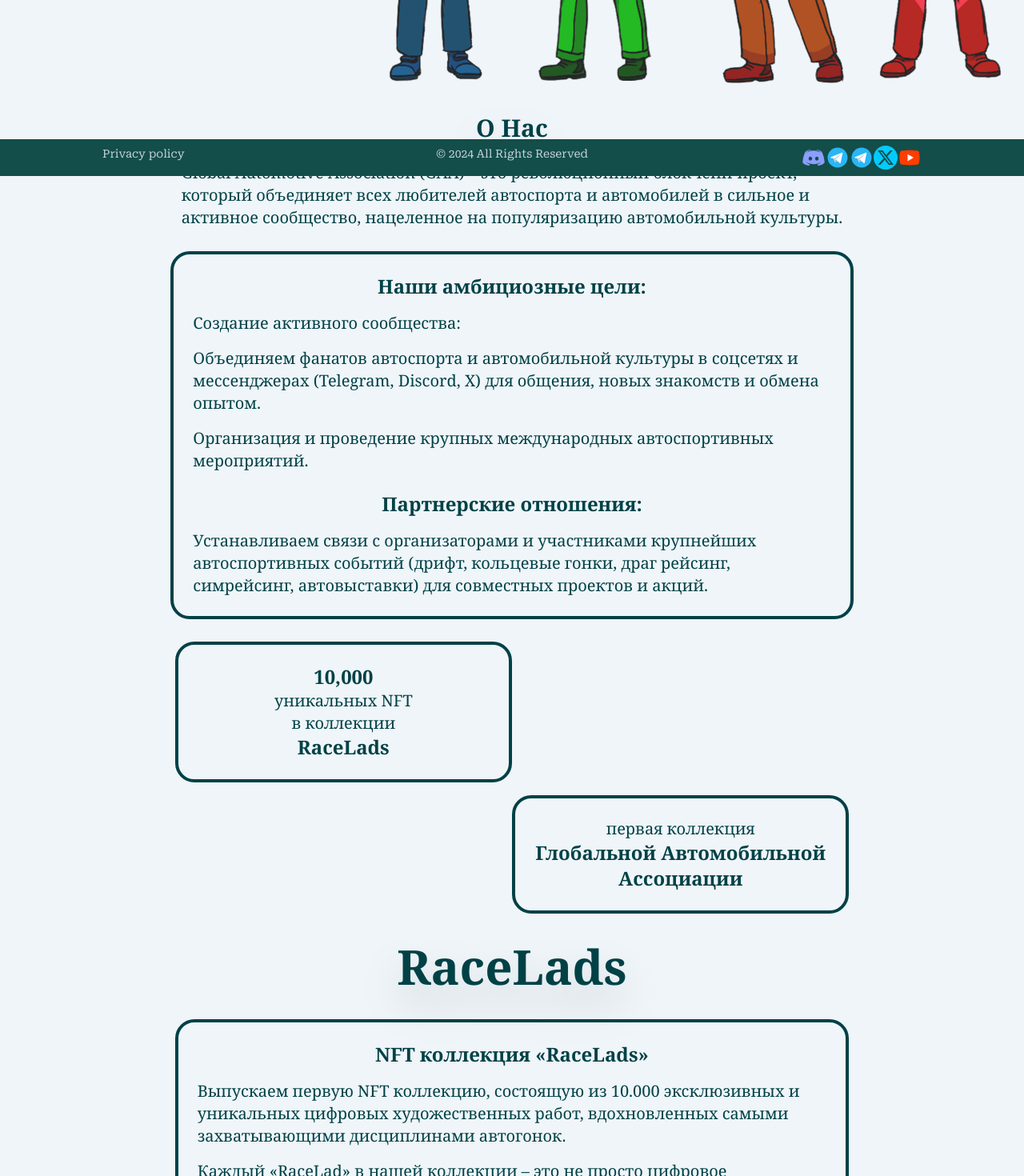
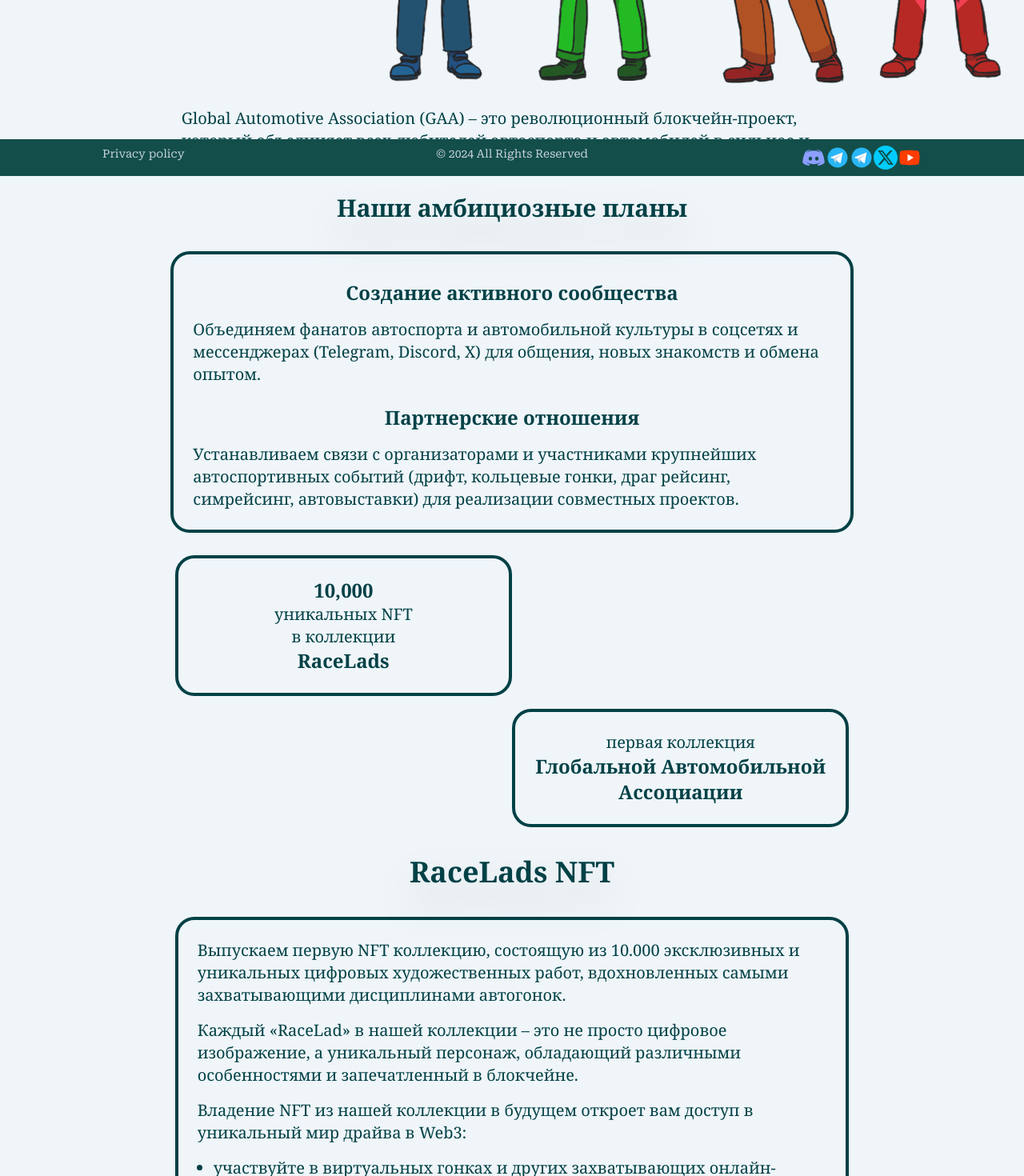
Before and after one commit to serbe/gaa, a Next.js app: page /ruabout in a window 1280 px wide. Shown: the part 580-2050 px from the top of the page at 80% size. Built offline with nearby package versions, Linux system fonts and the light colour scheme.

Commit message:
ruabout правки текста

```diff
--- a/src/app/ruabout/page.tsx
+++ b/src/app/ruabout/page.tsx
@@ -142,17 +142,6 @@ export default function Page() {
       </div>
 
       <div className="flex flex-row justify-center p-2">
-        <div className="md:basis-5/5">
-          <div
-            id="1"
-            className="p-2 text-center text-xl font-bold text-p1-darkgreen drop-shadow-2xl md:text-3xl dark:text-p1-green dark:hover:border-p1-green dark:hover:text-p1-cyan"
-          >
-            О Нас
-          </div>
-        </div>
-      </div>
-
-      <div className="flex flex-row justify-center p-2">
         <div className="text-p1-darkgreen md:basis-4/6">
           <div className="rounded-3xl">
             <div className="px-2 text-base text-p1-darkgreen md:text-xl dark:text-p1-green dark:hover:border-p1-green dark:hover:text-p1-cyan">
@@ -164,24 +153,34 @@ export default function Page() {
         </div>
       </div>
 
+      <div className="flex flex-row justify-center p-2">
+        <div className="md:basis-5/5">
+          <div
+            id="1"
+            className="p-2 text-center text-xl font-bold text-p1-darkgreen drop-shadow-2xl md:text-3xl dark:text-p1-green dark:hover:border-p1-green dark:hover:text-p1-cyan"
+          >
+            Наши амбициозные планы
+          </div>
+        </div>
+      </div>
+
+
       <div className="flex flex-row justify-center">
         <div className="mb-5 mt-5 text-p1-darkgreen md:basis-4/6">
           <div
             id="2"
             className="space-y-4 rounded-3xl border-p1-darkgreen p-6 text-left text-base text-p1-darkgreen hover:border-p2-orange hover:shadow-xl md:border-4 md:text-xl dark:text-p1-green dark:hover:border-p1-green dark:hover:text-p1-cyan"
           >
-            <p className="text-center text-xl font-bold md:text-2xl">Наши амбициозные цели:</p>
-            <p>Создание активного сообщества:</p>
+            <p className="pt-2 text-center text-xl font-bold md:text-2xl">Создание активного сообщества</p>
             <p>
               Объединяем фанатов автоспорта и автомобильной культуры в соцсетях и мессенджерах
               (Telegram, Discord, X) для общения, новых знакомств и обмена опытом.
             </p>
-            <p>Организация и проведение крупных международных автоспортивных мероприятий.</p>
-            <p className="pt-2 text-center text-xl font-bold md:text-2xl">Партнерские отношения:</p>
+            <p className="pt-2 text-center text-xl font-bold md:text-2xl">Партнерские отношения</p>
             <p>
               Устанавливаем связи с организаторами и участниками крупнейших автоспортивных событий
-              (дрифт, кольцевые гонки, драг рейсинг, симрейсинг, автовыставки) для совместных
-              проектов и акций.
+              (дрифт, кольцевые гонки, драг рейсинг, симрейсинг, автовыставки) для реализации совместных
+              проектов.
             </p>
           </div>
         </div>
@@ -224,9 +223,9 @@ export default function Page() {
         <div className="md:basis-3/5">
           <div
             id="4"
-            className="pt-5 text-center text-6xl font-bold text-p1-darkgreen drop-shadow-2xl dark:text-p1-green dark:hover:border-p1-green dark:hover:text-p1-cyan"
+            className="pt-5 text-center text-4xl font-bold text-p1-darkgreen drop-shadow-2xl dark:text-p1-green dark:hover:border-p1-green dark:hover:text-p1-cyan"
           >
-            RaceLads
+            RaceLads NFT
           </div>
         </div>
         <div className="md:basis-1/5"></div>
@@ -237,7 +236,6 @@ export default function Page() {
         <div className="text-p1-darkgreen md:basis-4/6">
           <div>
             <div className="my-5 space-y-4 rounded-3xl border-p1-darkgreen p-6 text-left text-base text-p1-darkgreen hover:border-p2-orange hover:shadow-xl md:border-4 md:text-xl dark:text-p1-green dark:hover:border-p1-green dark:hover:text-p1-cyan">
-              <p className="text-center text-2xl font-bold">NFT коллекция «RaceLads»</p>
               <p className="text-left text-base md:text-xl">
                 Выпускаем первую NFT коллекцию, состоящую из 10.000 эксклюзивных и уникальных
                 цифровых художественных работ, вдохновленных самыми захватывающими дисциплинами
@@ -250,7 +248,7 @@ export default function Page() {
               </p>
               <p className="text-left text-base md:text-xl">
                 Владение NFT из нашей коллекции в будущем откроет вам доступ в уникальный мир драйва
-                на Web3:
+                в Web3:
               </p>
               <ul className="list-disc space-y-3 px-5">
                 <li className="text-left text-base md:text-xl">
@@ -460,7 +458,7 @@ export default function Page() {
                 </li>
                 <li className="text-left text-base md:text-xl">выдачи цифровых лицензий</li>
               </ul>
-              <p className="text-center text-2xl font-bold">Уникальность коллекций заключается в</p>
+              <p className="text-center text-2xl font-bold">Уникальность коллекций заключается в:</p>
               <ul className="list-disc space-y-3 px-5">
                 <li className="text-left text-base md:text-xl">
                   ограниченном тираже уникальных объектов цифрового искусства
@@ -469,7 +467,7 @@ export default function Page() {
                   принадлежности коллекции к Проекту автоспортивного и автокультурного сообщества
                 </li>
                 <li className="text-left text-base md:text-xl">
-                  ограниченным перечнем коллекций цифрового исскусства
+                  ограниченном перечне коллекций цифрового исскусства
                 </li>
               </ul>
             </div>
@@ -483,9 +481,8 @@ export default function Page() {
         <div className="md:basis-3/5">
           <div
             id="7"
-            className="pt-5 text-center text-3xl font-bold text-p1-darkgreen drop-shadow-2xl md:text-4xl dark:text-p1-green dark:hover:text-p1-cyan"
+            className="pt-5 text-center text-3xl font-bold text-p1-darkgreen drop-shadow-2xl md:text-3xl dark:text-p1-green dark:hover:text-p1-cyan"
           >
-            <p> NFT</p>
             <p>Сервисы и Награды</p>
           </div>
         </div>
@@ -499,25 +496,34 @@ export default function Page() {
             <div className="space-y-4 rounded-3xl border-p1-darkgreen p-6 text-left text-base text-p1-darkgreen hover:border-p2-orange hover:shadow-xl md:border-4 md:text-xl dark:text-p1-green dark:hover:border-p1-green dark:hover:text-p1-cyan">
               <p className="text-center text-xl font-bold md:text-2xl">NFT Сервисы</p>
               <p className="text-left text-base md:text-xl">
-                Создание сервиса цифровизации физических объектов в NFT и объединение NFT в единые
-                коллекции цифрового исскусства:
+                Создаем сервис цифровизации физических объектов в NFT и объединяем NFT в единые
+                коллекции цифрового исскусства.
               </p>
               <p className="text-left text-base md:text-xl">
-                Cоздавайте, дарите, продавайте NFT по направлениям:
+                Cоздавайте, дарите, продавайте NFT различных категорий:
               </p>
               <ul className="list-disc space-y-3 px-5">
                 <li className="text-left text-base md:text-xl">Пилоты</li>
                 <li className="text-left text-base md:text-xl">
-                  Участники команд (дрифт, драг рейсинг и т.д.)
+                  Члены команд (дрифт, драг рейсинг и т.д.)
                 </li>
-                <li className="text-left text-base md:text-xl">Коллекционеры редких автомобилей</li>
+                <li className="text-left text-base md:text-xl">Коллекционеры автомобилей</li>
                 <li className="text-left text-base md:text-xl">
                   Раритетные, спортивные и кастомизированные автомобили
                 </li>
               </ul>
               <p className="text-left text-base md:text-xl">
-                Единая глобальная коллекция автоспортивного и автокультурного сообщества создаваемая
-                самим сообществом
+                Единая глобальная коллекция автоспортивного и автокультурного сообщества, создаваемая
+                самим сообществом.</p>
+
+                <p className="text-left text-base md:text-xl">
+                Также мы предоставим командам и пилотам возможность создания уникальных персонализированных NFT для последующего распределения по своему усмотрению (розыгрыши, продажа) между своими фанатами.
+              </p>
+              <p className="text-left text-base md:text-xl">
+                Таким образом команды и пилоты смогут привлекать инвестиции (в случае продажи) или поощрять своих поклонников (в случае безвозмездной передачи) через технологию NFT.
+              </p>
+              <p className="text-left text-base md:text-xl">
+                Фанаты в свою очередь будут иметь возможность приобщиться к своей любимой команде или пилоту через владение NFT токеном.
               </p>
             </div>
 
@@ -525,22 +531,18 @@ export default function Page() {
               id="8"
               className="my-5 space-y-4 rounded-3xl border-p1-darkgreen p-6 text-left text-base text-p1-darkgreen hover:border-p2-orange hover:shadow-xl md:border-4 md:text-xl dark:text-p1-green dark:hover:border-p1-green dark:hover:text-p1-cyan"
             >
-              <p className="text-center text-xl font-bold drop-shadow-2xl md:text-3xl">
+              <p className="text-center text-xl font-bold drop-shadow-2xl md:text-2xl">
                 NFT Награды
               </p>
               <p className="text-left text-base md:text-xl">
-                На сайте мы предоставляем организаторам мероприятий возможность создать уникальные
-                NFT награды для победителей и участников мероприятий и выход на новый уровень
-                организации проведения мероприятий
-              </p>
+                Через функционал сайта мы предоставим организаторам (промоутерам) возможность выхода на новый уровень
+                организации мероприятий путем создания уникальных NFT наград для победителей и участников.</p>
               <p className="text-left text-base md:text-xl">
-                Все награды будут в единой коллекции автоспортивного и автокультурного сообщества
-                NFT Rewards
-              </p>
+                Все награды будут находиться в единой NFT коллекции автоспортивного и автокультурного сообщества
+                (AWARDS NFT).</p>
               <p className="text-left text-base md:text-xl">
-                Для развития Проекта предоставляем лидерам направлений цифровые NFT лицензии,
-                расширяющие возможности и предоставляющие дополнительные полномочия использования
-                сайта.
+                Также для развития проекта мы предоставим лидерам направлений цифровые NFT лицензии,
+                расширяющие возможности и предоставляющие расширенный функционал взаимодействия с сайтом.
               </p>
             </div>
           </div>
@@ -675,8 +677,8 @@ export default function Page() {
             id="10"
             className="text-center text-xl font-bold text-p1-darkgreen drop-shadow-2xl md:text-3xl dark:text-p1-green dark:hover:text-p1-cyan"
           >
-            <p>Выгода владельцу</p>
-            <p>NFT RaceLad</p>
+            <p>Какие возможности открывает владение</p>
+            <p>NFT из коллекции RaceLads?</p>
           </div>
         </div>
       </div>
@@ -710,8 +712,10 @@ export default function Page() {
                 Собственные мероприятия
               </p>
               <p className="text-left text-base md:text-xl">
-                Организуем награждения на таких мероприятиях, как дрифт, гонки, автовыставки,
-                Планируем вечеринки под брендом GAA с участием спортсменов и лидеров мнений
+                Организуем награждения на таких мероприятиях, как дрифт, гонки, автовыставки.
+              </p>
+              <p className="text-left text-base md:text-xl">
+                Планируем встречи (сходки) под брендом GAA с участием спортсменов и лидеров мнений
                 (блогеров).
               </p>
               <p className="text-left text-base md:text-xl">
@@ -726,7 +730,7 @@ export default function Page() {
             >
               <p className="text-center text-2xl font-bold">Децентрализованный портал</p>
               <p className="text-left text-base md:text-xl">
-                Разрабатываем сайт, который будет являться уникальным порталом, где каждый сможет:
+                Запускаем сайт, где каждый сможет:
               </p>
               <ul className="list-disc space-y-3 px-5">
                 <li className="text-left text-base md:text-xl">быть в курсе последних новостей</li>
@@ -752,7 +756,7 @@ export default function Page() {
             >
               <p className="text-center text-2xl font-bold">Выход на международный уровень</p>
               <p className="text-left text-base md:text-xl">
-                Расширяем наше присутствие на международной арене, чтобы объединить автолюбителей по
+                Мы также планируем расширять наше присутствие на международной арене для того, чтобы объединить автолюбителей по
                 всему миру, стирая границы и расстояния.
               </p>
               <p className="text-left text-base md:text-xl">
@@ -771,7 +775,7 @@ export default function Page() {
               id="14"
               className="p-2 text-center text-3xl font-bold text-p1-darkgreen drop-shadow-2xl dark:text-p1-green dark:hover:text-p1-cyan"
             >
-              Web 3
+              Почему Web 3?
             </div>
           </div>
         </div>
@@ -779,7 +783,7 @@ export default function Page() {
           <div className="text-p1-darkgreen md:basis-4/6">
             <div>
               <div className="space-y-4 rounded-3xl border-p1-darkgreen p-6 text-left text-base text-p1-darkgreen hover:border-p2-orange hover:shadow-xl md:my-5 md:border-4 md:p-6 md:text-xl dark:text-p1-green dark:hover:border-p1-green dark:hover:text-p1-cyan">
-                <p className="text-center text-xl font-bold md:text-2xl">Почему Web 3?</p>
+
                 <p className="text-left text-base md:text-xl">
                   Реализация глобальной идеи Web3 на сегодняшний день до сих пор находится на ранней
                   стадии и еще не получила должного внимания в обществе.
```
